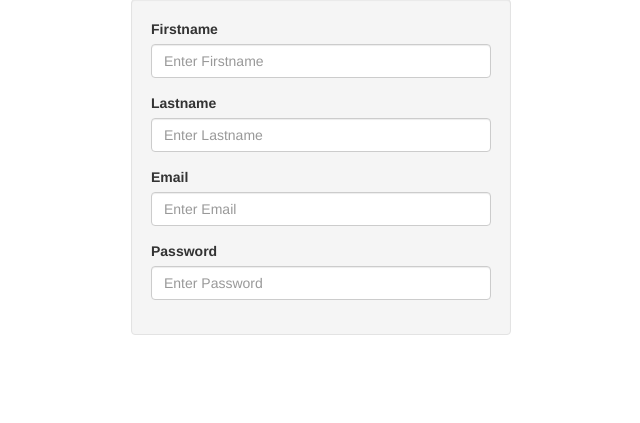
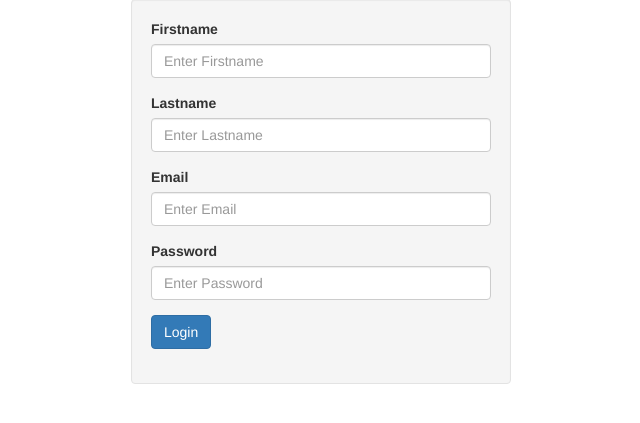
Before and after one commit to osppro/php-login-system, a PHP site: page / in a window 1280 px wide. Shown: the part 114-537 px from the top of the page, without its empty margins (319-959 px from the left). Run offline with PHP 8.4, Linux system fonts and the light colour scheme.

Commit message:
Update index.php

```diff
--- a/index.php
+++ b/index.php
@@ -38,6 +38,9 @@
 			 					<label>Password</label>
 			 					<input type="password" class="form-control" name="password" placeholder="Enter Password">
 			 				</div>
+			 				<div class="form-group">
+			 					<button class="btn btn-primary" type="submit" name="login_btn">Login</button>
+			 				</div>
 			 			</form>
 			 		</div>
 			 		<div class="col-md-4">
```
